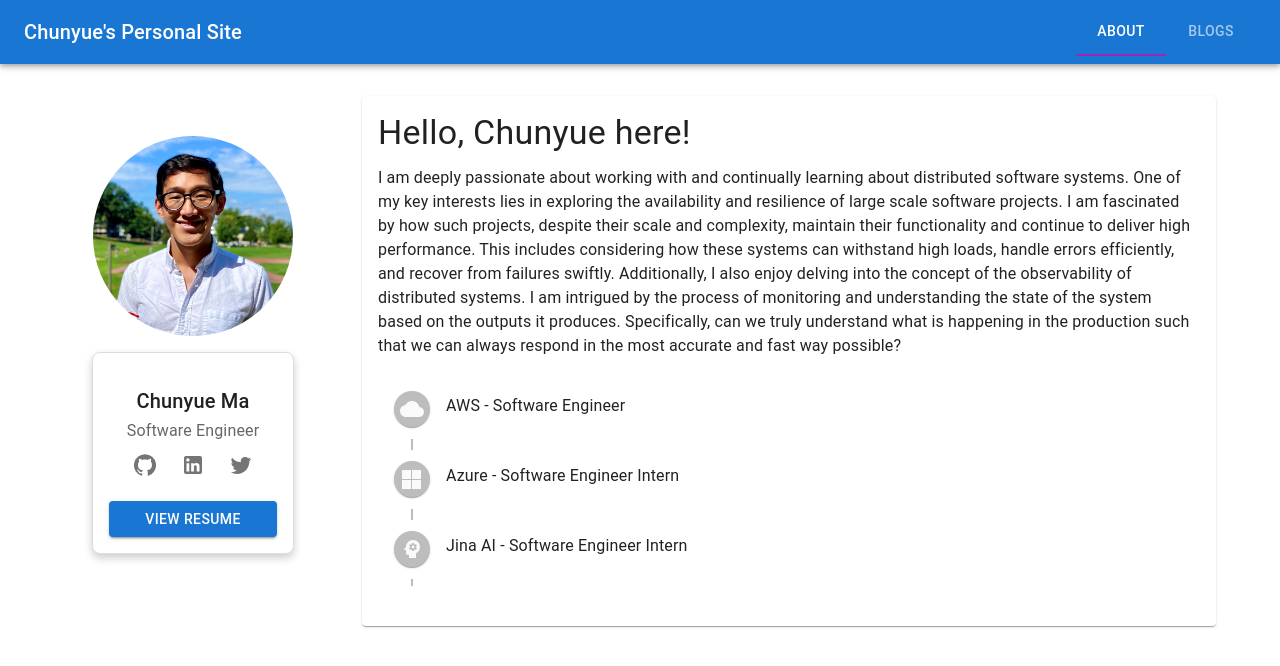
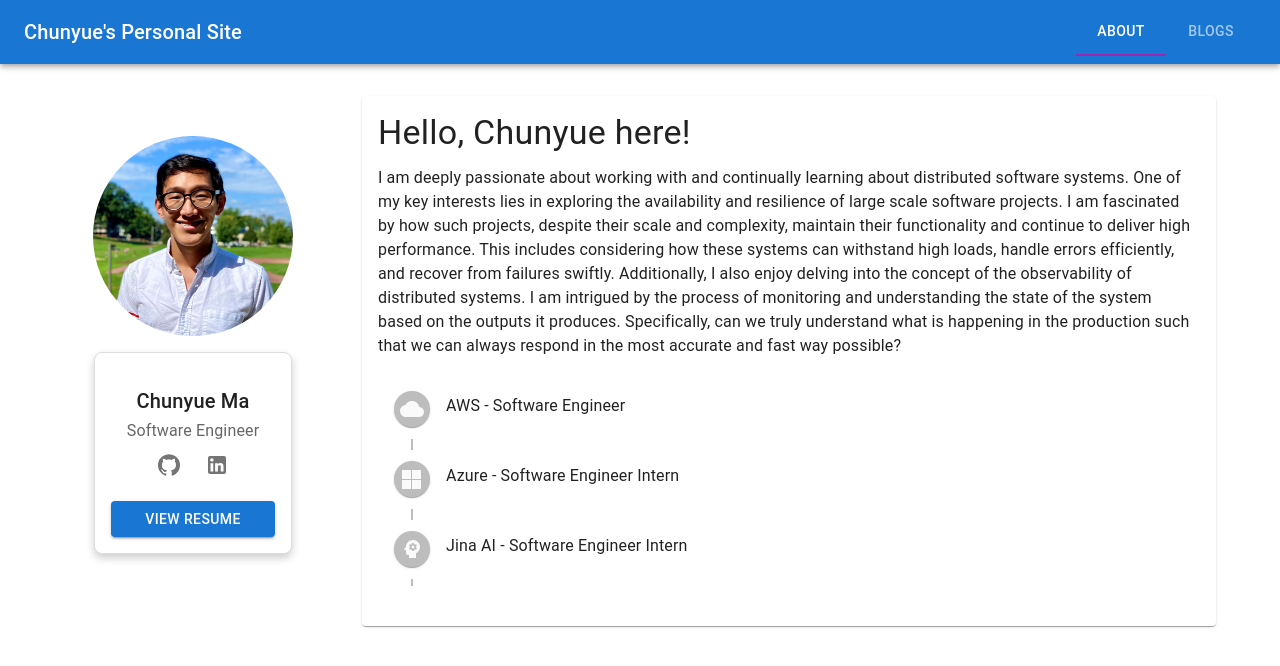
Before and after one commit to chunyuema/chunyuema.github.io, a React (Create React App) app: page / in a window 1280 px wide. Shown: the top 666 px of the page. Built offline with nearby package versions, Linux system fonts and the light colour scheme; the HTML template or start-up script is replaced by a standard one.

Commit message:
Remove twitter icon and change favicon

```diff
--- a/src/components/NameCard.tsx
+++ b/src/components/NameCard.tsx
@@ -45,11 +45,6 @@ const NameCard: React.FC<NameCardProps> = ({ name, title }) => {
                   <LinkedInIcon />
                 </IconButton>
               </Grid>
-              <Grid item>
-                <IconButton href="https://twitter.com/your-profile" target="_blank" aria-label="Twitter">
-                  <TwitterIcon />
-                </IconButton>
-              </Grid>
             </Grid>
           </Grid>
         </Grid>
```
Also changed, not shown: 1 other file (tests, documents, lock files or other folders).
